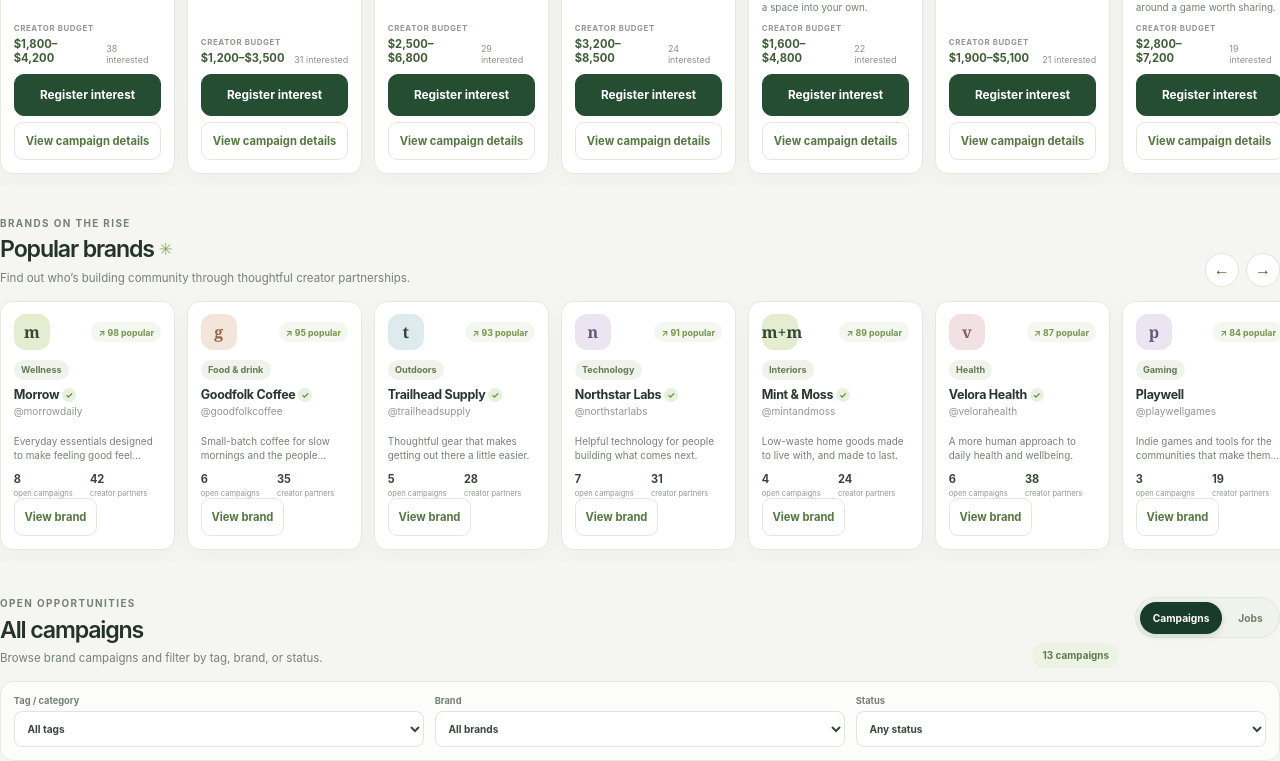
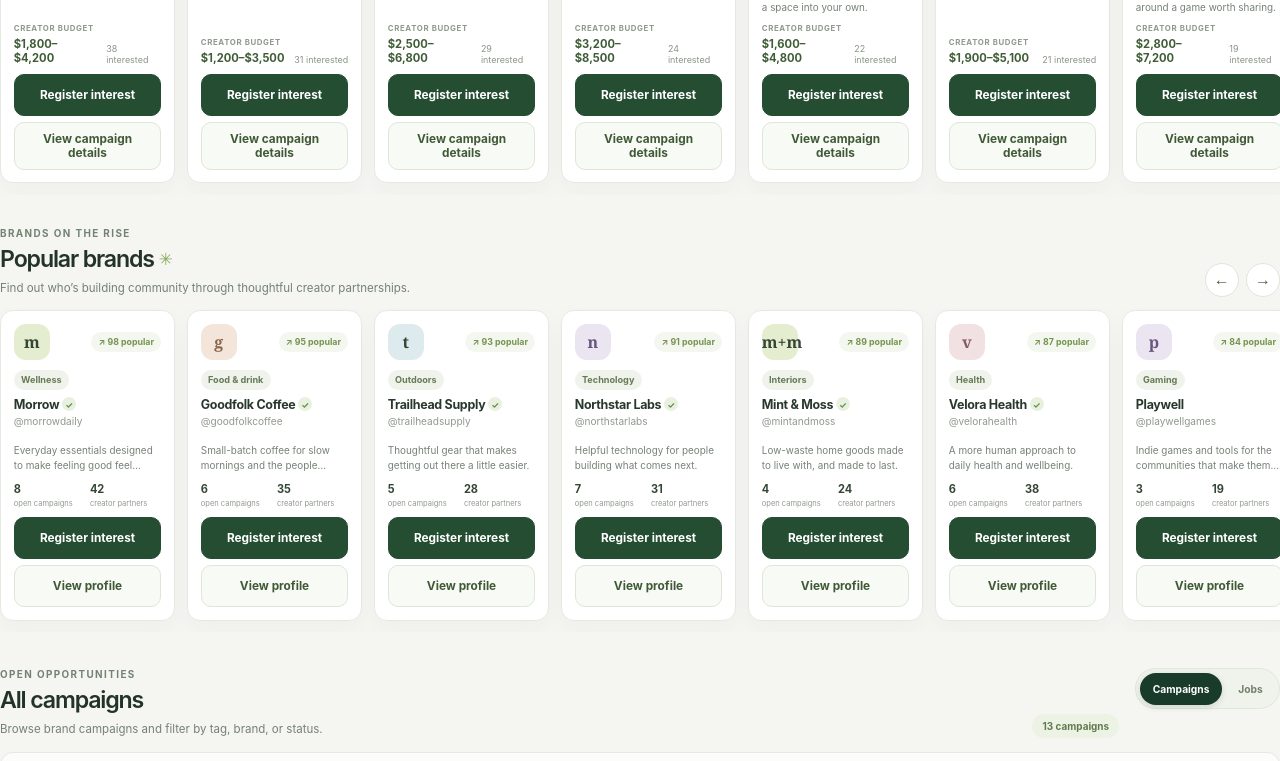
Before and after one commit to conorsheil1-lang/SponsR, an Angular app in the folder SponsR/: page /discovery in a window 1280 px wide. Shown: the part 480-1241 px from the top of the page. Built offline with nearby package versions, Linux system fonts and the light colour scheme.

Commit message:
brand interest

```diff
--- a/SponsR/src/app/core/marketplace-workspace.service.ts
+++ b/SponsR/src/app/core/marketplace-workspace.service.ts
@@ -1,5 +1,6 @@
 import { Injectable, signal } from '@angular/core';
-import { mockMarketplaceCampaigns } from './marketplace-mock-data';
+import { mockCompanyAccounts, mockMarketplaceCampaigns } from './marketplace-mock-data';
+import type { CompanyAccount } from './marketplace-models';
 import { campaignOpportunities, jobOpportunities, type CampaignOpportunity, type JobOpportunity } from './job-marketplace-data';
 
 export interface NewCampaignInput {
@@ -29,6 +30,7 @@
   readonly jobs = signal<JobOpportunity[]>(jobOpportunities.map((job) => ({ ...job })));
   readonly registeredCampaignIds = signal<string[]>([]);
   readonly registeredJobIds = signal<string[]>([]);
+  readonly registeredBrandIds = signal<string[]>([]);
 
   isInterestedInCampaign(campaignId: string): boolean {
     return this.registeredCampaignIds().includes(campaignId);
@@ -36,6 +38,10 @@
 
   isInterestedInJob(jobId: string): boolean {
     return this.registeredJobIds().includes(jobId);
+  }
+
+  isInterestedInBrand(brandId: string): boolean {
+    return this.registeredBrandIds().includes(brandId);
   }
 
   toggleCampaignInterest(campaignId: string): void {
@@ -48,6 +54,17 @@
     this.registeredJobIds.update((ids) =>
       ids.includes(jobId) ? ids.filter((id) => id !== jobId) : [...ids, jobId]
     );
+  }
+
+  toggleBrandInterest(brandId: string): void {
+    this.registeredBrandIds.update((ids) =>
+      ids.includes(brandId) ? ids.filter((id) => id !== brandId) : [...ids, brandId]
+    );
+  }
+
+  getRegisteredBrands(): CompanyAccount[] {
+    const registeredIds = new Set(this.registeredBrandIds());
+    return mockCompanyAccounts.filter((brand) => registeredIds.has(brand.id));
   }
 
   getRegisteredCampaigns(): Array<{ id: string; title: string; companyName: string; category: string }> {
--- a/SponsR/src/app/features/creator-portal/creator-portal.ts
+++ b/SponsR/src/app/features/creator-portal/creator-portal.ts
@@ -96,13 +96,29 @@
           }
         </article>
 
-        <article class="panel-card wide">
-          <h3>Brand interest</h3>
-          <ul>
-            <li><strong>Horizon Studio</strong><span>Interested in lifestyle collab</span></li>
-            <li><strong>Velo Commerce</strong><span>Requested creator kit</span></li>
-            <li><strong>Mint & Moss</strong><span>Invited to campaign shortlist</span></li>
-          </ul>
+        <article class="panel-card wide registered-opportunities">
+          <div class="registered-heading">
+            <div>
+              <h3>Brands you’re interested in</h3>
+              <p>Keep track of brands you’d like to work with.</p>
+            </div>
+            <span class="brand-interest-count">{{ registeredBrands().length }} saved</span>
+          </div>
+          @if (registeredBrands().length) {
+            <ul>
+              @for (brand of registeredBrands(); track brand.id) {
+                <li>
+                  <div class="registered-item">
+                    <strong>{{ brand.name }}</strong>
+                    <span>{{ brand.category }} · {{ brand.activeCampaigns }} open campaigns</span>
+                  </div>
+                  <button type="button" class="withdraw-button" (click)="withdrawBrandInterest(brand.id)">Withdraw</button>
+                </li>
+              }
+            </ul>
+          } @else {
+            <p class="interest-empty">No brands saved yet. Explore popular brands to let them know you’re interested.</p>
+          }
         </article>
       </div>
     </section>
@@ -237,6 +253,15 @@
         margin-left: 0.25rem;
         opacity: 0.75;
       }
+      .brand-interest-count {
+        flex: 0 0 auto;
+        padding: 0.45rem 0.7rem;
+        border-radius: 999px;
+        background: rgba(124, 58, 237, 0.16);
+        color: #c4b5fd;
+        font-size: 0.72rem;
+        font-weight: 650;
+      }
       .registered-opportunities ul {
         gap: 0.55rem;
       }
@@ -275,6 +300,7 @@
   readonly selectedInterestType = signal<'campaigns' | 'jobs'>('campaigns');
   readonly registeredCampaigns = computed(() => this.workspace.getRegisteredCampaigns());
   readonly registeredJobs = computed(() => this.workspace.getRegisteredJobs());
+  readonly registeredBrands = computed(() => this.workspace.getRegisteredBrands());
 
   readonly stats = signal([
     { label: 'Interested brands', value: '18' },
@@ -290,4 +316,8 @@
   withdrawJobInterest(jobId: string): void {
     this.workspace.toggleJobInterest(jobId);
   }
+
+  withdrawBrandInterest(brandId: string): void {
+    this.workspace.toggleBrandInterest(brandId);
+  }
 }
--- a/SponsR/src/app/features/discovery/discovery.css
+++ b/SponsR/src/app/features/discovery/discovery.css
@@ -514,7 +514,7 @@
 }
 
 .brand-card {
-  min-height: 215px;
+  min-height: 265px;
 }
 
 .brand-card-top {
@@ -544,6 +544,10 @@
   margin-top: auto;
 }
 
+.brand-card-actions {
+  margin-top: 0.7rem;
+}
+
 .empty-state {
   grid-column: 1 / -1;
   margin: 0;
@@ -555,16 +559,23 @@
 }
 
 .discovery-card-action {
-  min-height: 38px;
-  padding: 0.45rem 0.6rem;
-  border: 1px solid #e3e9dd;
-  border-radius: 9px;
-  background: #fff;
-  color: #557842;
+  width: 100%;
+  min-height: 42px;
+  padding: 0.55rem 0.75rem;
+  border: 1px solid #dfe6d8;
+  border-radius: 10px;
+  background: #f8faf5;
+  color: #405a37;
   cursor: pointer;
   font: inherit;
-  font-size: 0.7rem;
+  font-size: 0.74rem;
   font-weight: 700;
+  transition: background 0.18s ease, border-color 0.18s ease;
+}
+
+.discovery-card-action:hover {
+  border-color: #c8d7bc;
+  background: #eef3e8;
 }
 
 .opportunity-card-actions {
@@ -576,6 +587,7 @@
 }
 
 .interest-toggle-button {
+  width: 100%;
   min-width: 0;
   min-height: 42px;
   padding: 0.55rem 0.75rem;
--- a/SponsR/src/app/features/discovery/discovery.html
+++ b/SponsR/src/app/features/discovery/discovery.html
@@ -249,7 +249,19 @@
             <div><strong>{{ brand.activeCampaigns }}</strong><span>open campaigns</span></div>
             <div><strong>{{ brand.creatorPartners }}</strong><span>creator partners</span></div>
           </div>
-          <button type="button" class="discovery-card-action" (click)="showCompany(brand)">View brand</button>
+          @if (!isCompany()) {
+            <div class="opportunity-card-actions brand-card-actions">
+              <button
+                type="button"
+                class="interest-toggle-button"
+                [class.registered]="isRegisteredForBrand(brand.id)"
+                (click)="toggleBrandInterest(brand.id)"
+              >{{ isRegisteredForBrand(brand.id) ? 'Interested ✓' : 'Register interest' }}</button>
+              <button type="button" class="discovery-card-action" (click)="showCompany(brand)">View profile</button>
+            </div>
+          } @else {
+            <button type="button" class="discovery-card-action" (click)="showCompany(brand)">View profile</button>
+          }
         </article>
       } @empty {
         <p class="empty-state">No brands match that search. Try a different name or category.</p>
--- a/SponsR/src/app/features/discovery/discovery.ts
+++ b/SponsR/src/app/features/discovery/discovery.ts
@@ -320,6 +320,14 @@
     ], 'BRAND PROFILE');
   }
 
+  isRegisteredForBrand(brandId: string): boolean {
+    return this.workspace.isInterestedInBrand(brandId);
+  }
+
+  toggleBrandInterest(brandId: string): void {
+    this.workspace.toggleBrandInterest(brandId);
+  }
+
   private creatorSearchText(creator: CreatorAccount): string {
     return `${creator.name} ${creator.handle} ${creator.niche} ${creator.bio} ${creator.channels.join(' ')}`.toLowerCase();
   }
```
Also changed, not shown: 2 other files (tests, documents, lock files or other folders).
